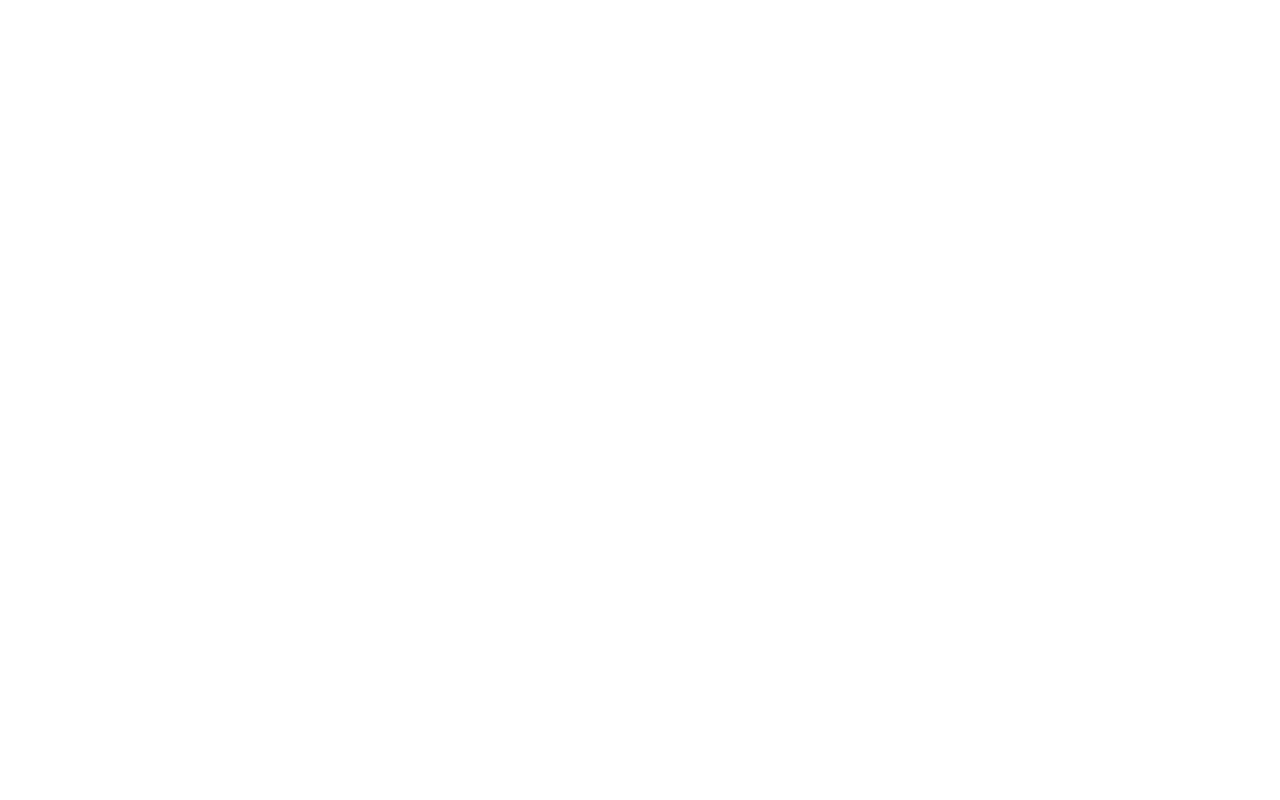
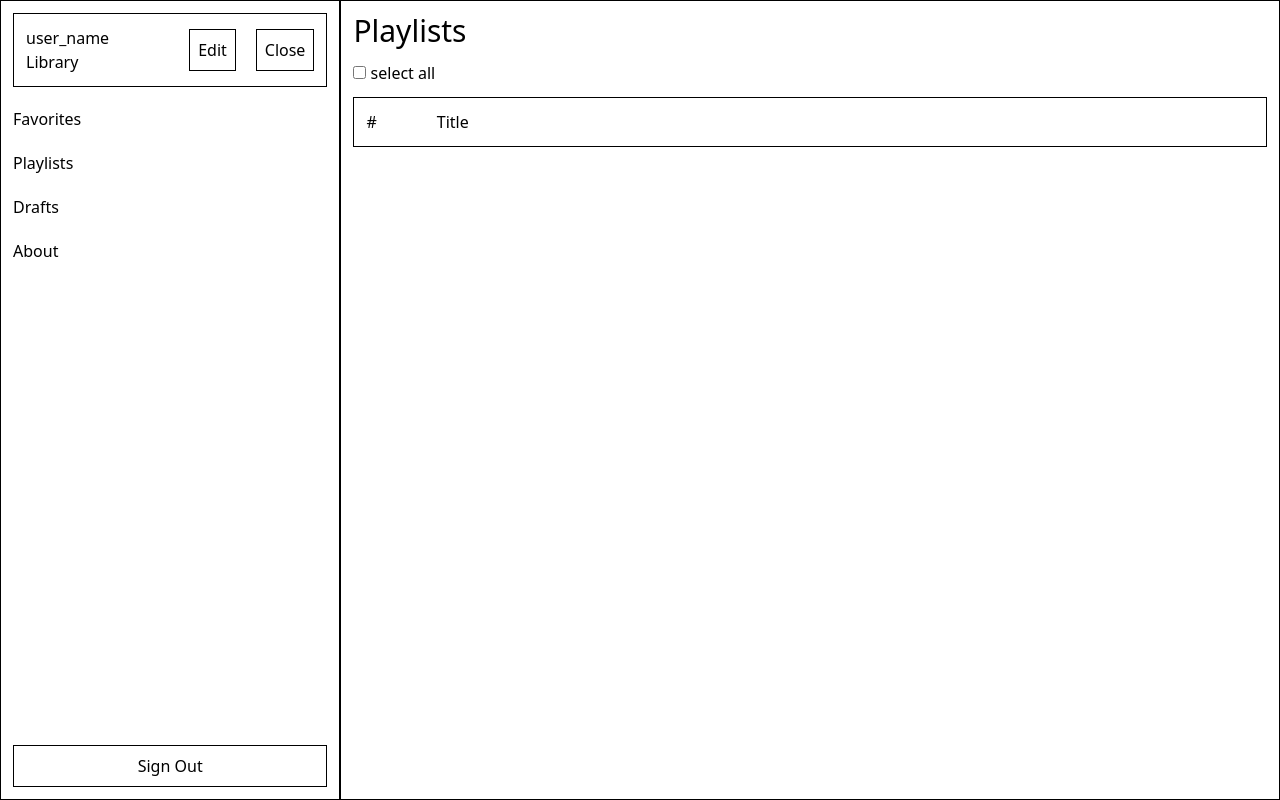
Before and after one commit to bettaburger/gabara-frontend, a website: page public/index.html in a window 1280 px wide. Drawn offline with Linux system fonts and the light colour scheme.

Commit message:
implemented basic page layout

```diff
--- a/public/index.html
+++ b/public/index.html
@@ -1,8 +1,38 @@
 <!DOCTYPE html>
-
 <html>
 <head>
-  <title>Gabara - Spotify Playlist editor</title>
+  <title>Gabara A Spotify Playlist Editor</title>
   <link rel="stylesheet" type ="text/css" href="styles.css">
 </head>
+
+<body>
+  <div class="w-full h-screen bg-primary flex flex-row">
+    <!--nav bar-->
+    <div class="sidebar w-110 h-full flex flex-col gap-5 p-3 border">
+      <div class="flex items-center gap-20 p-3 border">
+        <h3>user_name Library</h3>
+        <div class="flex items-center gap-5">
+          <button onclick="toggleTheme()" class="bg-transparent text-secondary p-2 border">Edit</button>
+          <button onclick="toggleTheme()" class="bg-transparent text-secondary p-2 border">Close</button>
+        </div>
+      </div>
+      <a class="text-base no-underline" href="#section-favorites">Favorites</a>
+      <a class="text-base no-underline" href="#section-playlists">Playlists</a>
+      <a class="text-base no-underline" href="#section-drafts">Drafts</a>
+      <a class="text-base no-underline" href="#section-about">About</a>
+      <button onclick="toggleTheme()" class="bg-transparent text-secondary p-2 mt-auto border">Sign Out</button>
+    </div>
+    <!--content-->
+    <div class="h-full w-full overflow-y-auto text-secondary border">
+      <div class="w-full h-auto flex flex-col p-3 gap-3">
+        <h1 class="text-3xl">Playlists</h1>
+        <form>
+          <input type="checkbox" id="all" name="all" value="select-all">
+          <label for="all">select all</label>
+        </form>
+        <div id="section-playlists" class ="flex flex-row p-3 gap-15 border w-full"><h3>#</h3><h3>Title</h3></div>
+      </div>
+    </div>
+  </div>
+</body>
 </html>
```
Also changed, not shown: public/pages/playlists.html (added), public/styles.css.
